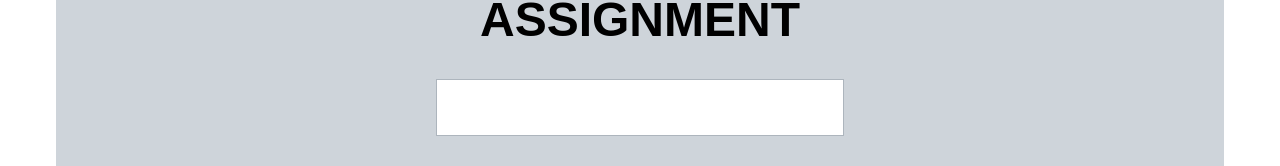
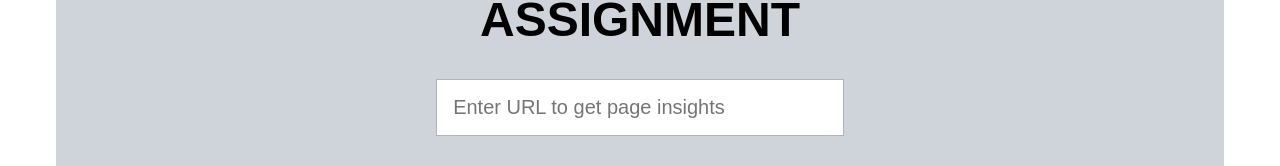
Before and after one commit to michaeldunn251/grey-matter-technical-assignment, a React (Vite) app in the folder frontend/: page / in a window 1280 px wide. Shown: the part 210-376 px from the top of the page. Built offline with nearby package versions, Linux system fonts and the light colour scheme; no server answers; a web font is replaced by a local one.

Commit message:
Added placeholder for clarity.

```diff
--- a/frontend/src/pages/Home.jsx
+++ b/frontend/src/pages/Home.jsx
@@ -58,7 +58,7 @@ export function Home({backendUrl, recentlySearched, setRecentlySearched, recentR
     return (
         <div id="home-container">
             <h1>Grey Matter Technical Assignment</h1>
-            <input type="text" id="urlEntry"></input>
+            <input type="text" id="urlEntry" placeholder="Enter URL to get page insights"></input>
             <div id="error-container">
                 <p id="error-message"></p>
             </div>
```
